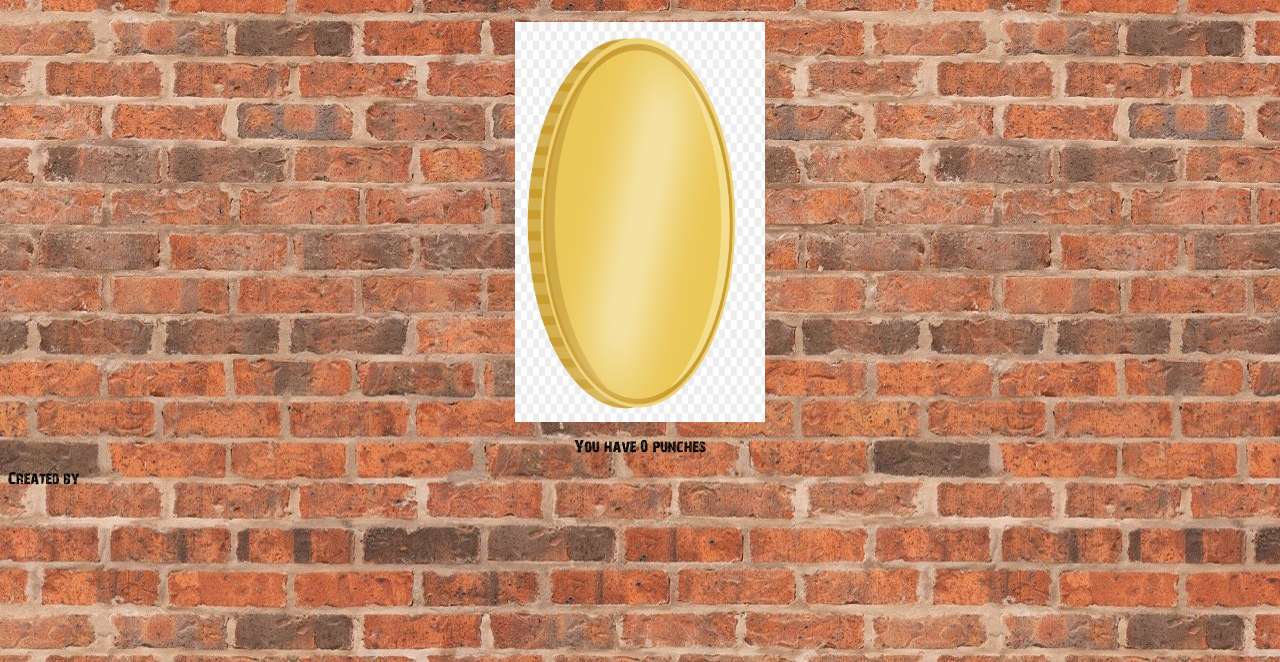
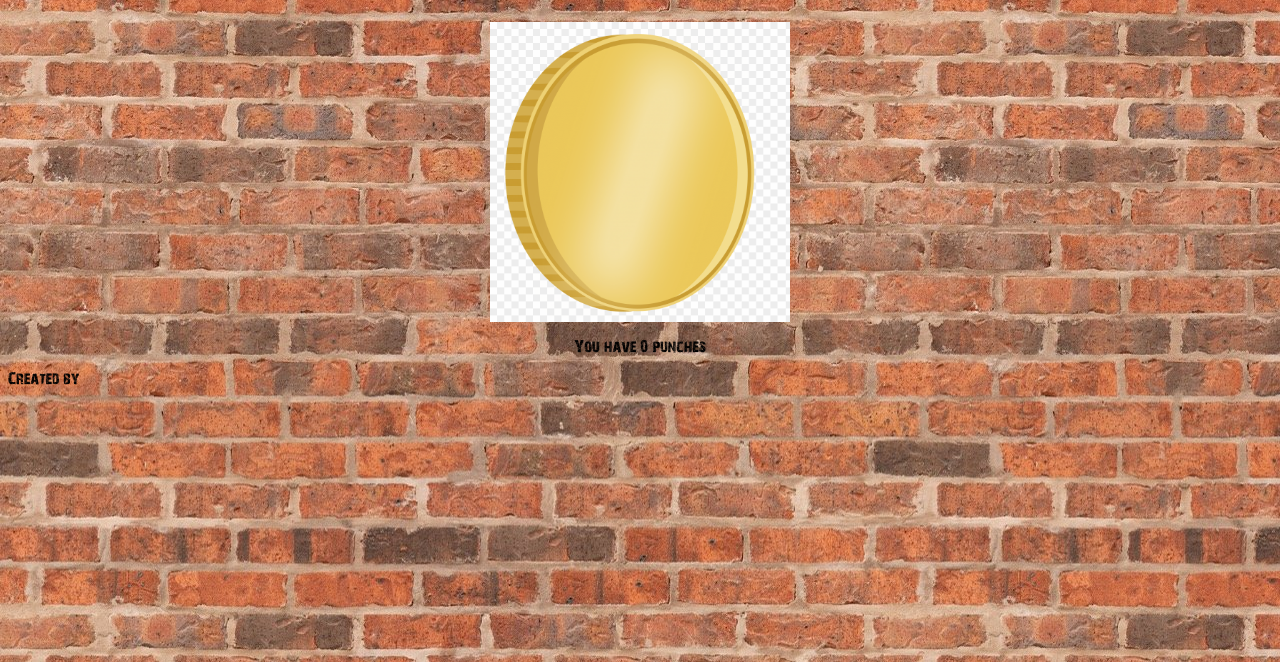
Before and after one commit to PigeonZow/knockout, a PHP site: page / in a window 1280 px wide. Shown: the part 53-715 px from the top of the page. Run offline with PHP 8.4, Linux system fonts and the light colour scheme.

Commit message:
punching bag

```diff
--- a/styles/styles.css
+++ b/styles/styles.css
@@ -13,8 +13,8 @@ body{
   }
 
 .sandbag{
-    height: 400px;
-    width: 250px;
+    height: 300px;
+    width: 300px
 }
 
 header{
```
